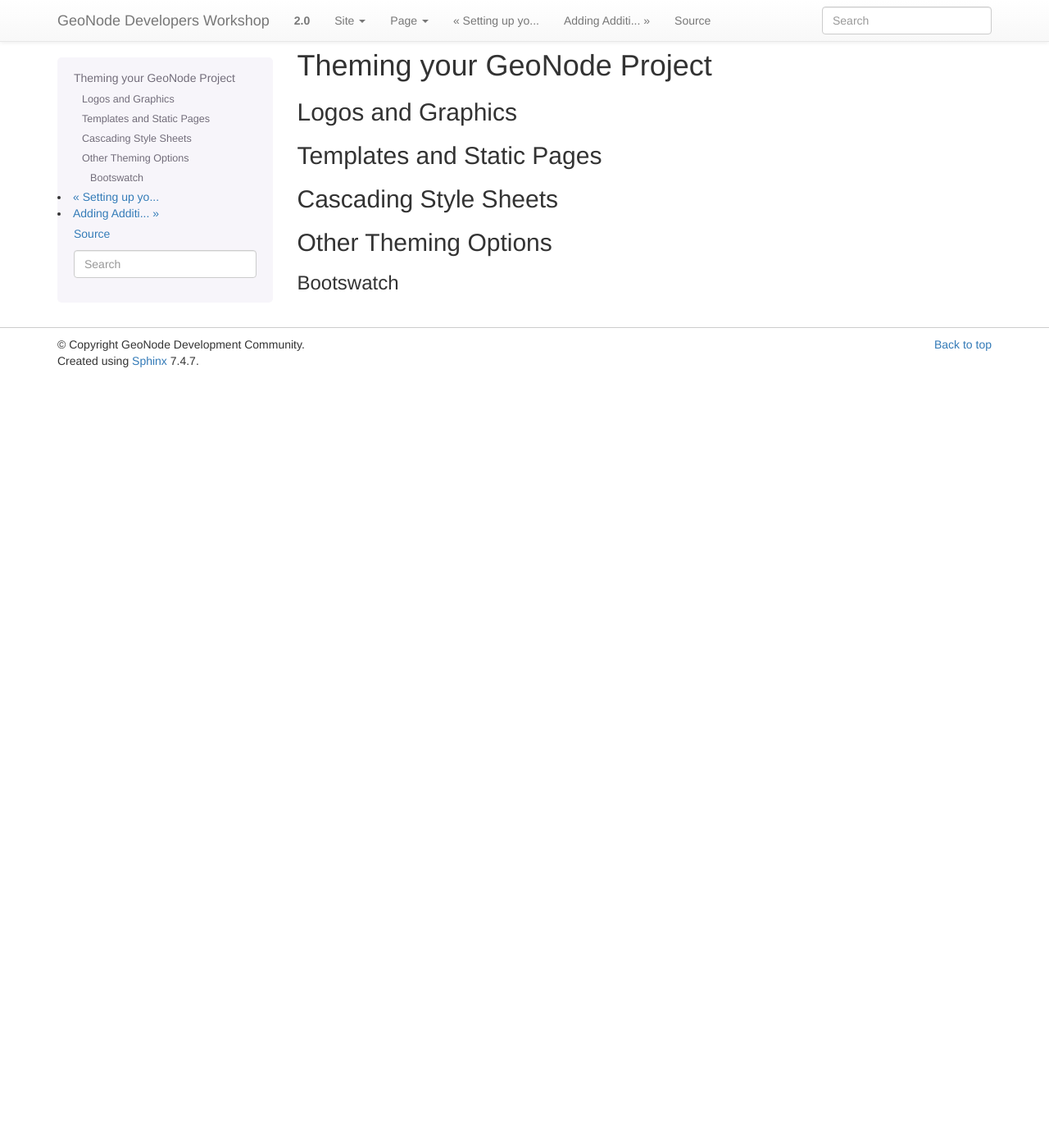
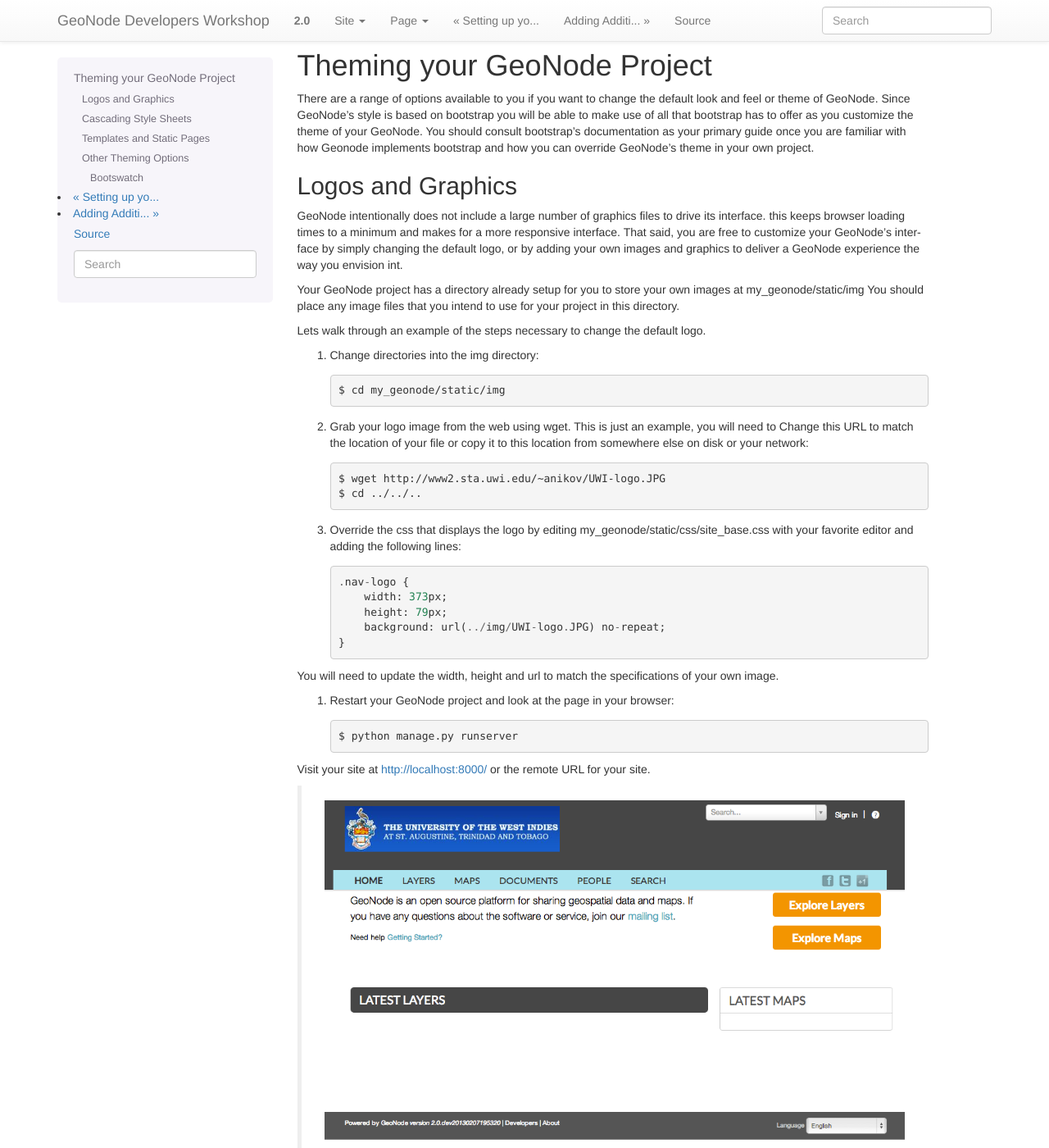
Before and after one commit to lucacasagrande/geonode-workshops, a Sphinx documentation site: the page built from devel/doc/projects/theme.rst, in a window 1280 px wide and 1400 px high. Shown: the whole window at 82% size. Built offline with Sphinx 7.4.7, drawn with Linux system fonts in a browser that asks for light colours; some of the changed text lies outside the part shown.

Commit message:
Initial work on theming section

```diff
--- a/devel/doc/projects/theme.rst
+++ b/devel/doc/projects/theme.rst
@@ -3,14 +3,69 @@
 Theming your GeoNode Project
 ============================
 
+There are a range of options available to you if you want to change the default look and feel or theme of GeoNode. Since GeoNode's style is based on bootstrap you will be able to make use of all that bootstrap has to offer as you customize the theme of your GeoNode. You should consult bootstrap's documentation as your primary guide once you are familiar with how Geonode implements bootstrap and how you can override GeoNode's theme in your own project.
+
 Logos and Graphics
 ------------------
 
-Templates and Static Pages
---------------------------
+GeoNode intentionally does not include a large number of graphics files to drive its interface. this keeps browser loading times to a minimum and makes for a more responsive interface. That said, you are free to customize your GeoNode's interface by simply changing the default logo, or by adding your own images and graphics to deliver a GeoNode experience the way you envision int.
+
+Your GeoNode project has a directory already setup for you to store your own images at my_geonode/static/img You should place any image files that you intend to use for your project in this directory.
+
+Lets walk through an example of the steps necessary to change the default logo.
+
+#. Change directories into the img directory::
+
+    $ cd my_geonode/static/img
+
+#. Grab your logo image from the web using wget. This is just an example, you will need to Change this URL to match the location of your file or copy it to this location from somewhere else on disk or your network::
+
+    $ wget http://www2.sta.uwi.edu/~anikov/UWI-logo.JPG
+    $ cd ../../..
+
+#. Override the css that displays the logo by editing my_geonode/static/css/site_base.css with your favorite editor and adding the following lines::
+
+    .nav-logo {
+        width: 373px;
+        height: 79px;
+        background: url(../img/UWI-logo.JPG) no-repeat;
+    }
+
+You will need to update the width, height and url to match the specifications of your own image.
+
+#. Restart your GeoNode project and look at the page in your browser::
+
+    $ python manage.py runserver
+
+Visit your site at http://localhost:8000/ or the remote URL for your site.
+
+    .. figure:: img/logo_override.png
+
+You can see that the header has been expanded to fit you graphic. In the following sections you will learn how to customize this header to make it look and work the way you want.
+
+
+.. note:: You should commit these changes to your git repository as you progress through this section, and get in the habit of committing early and often so that you and others can track your project on github. Making many atomic commits and staying in sync with a remote repository (i.e. on GitHub) makes it easier to collaborate with others on your project.
 
 Cascading Style Sheets
 ----------------------
+
+In the last section you already learned how to override GeoNode's default css rules to include your own logo. You are able to customize any aspect of GeoNode's appearance this way. In the last screenshot, you saw that the main Hero are in the homepage is now covered up by the expanded header.
+
+First, Lets walk through the steps necessary to displace it downward so it is no longer hidden.
+
+#. Reopen my_geonode/static/css/site_base.css in your editor and add the following rule after the one we added in the previous step::
+
+    .content-wrap {
+        margin: 75px 75px;
+    }
+
+#. Restart the development server and reload the page::
+
+    .. figure:: img/content_wrap_fixed.png
+
+
+Templates and Static Pages
+--------------------------
 
 Other Theming Options
 ---------------------
```
Also changed, not shown: devel/doc/projects/img/content_wrap_fixed.png (added), devel/doc/projects/img/logo_override.png (added).
